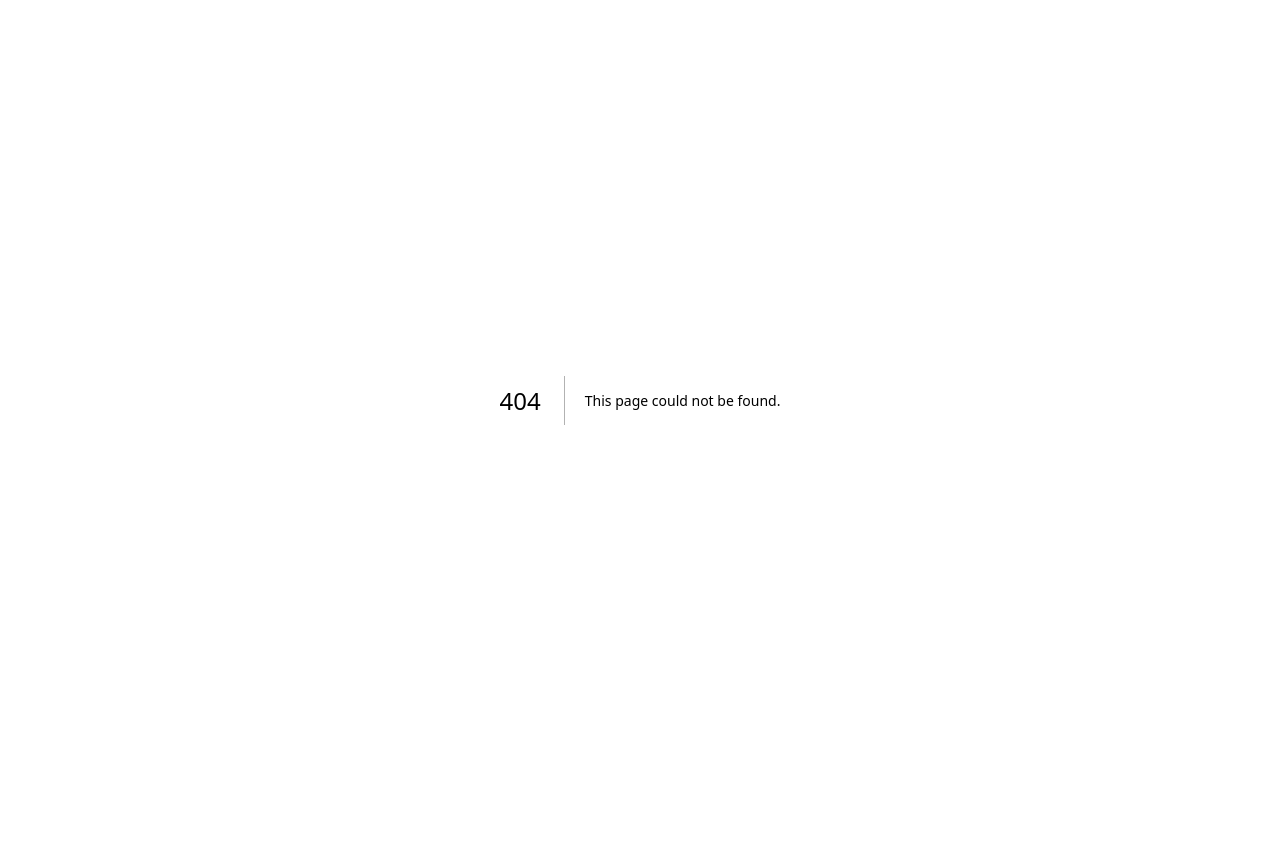
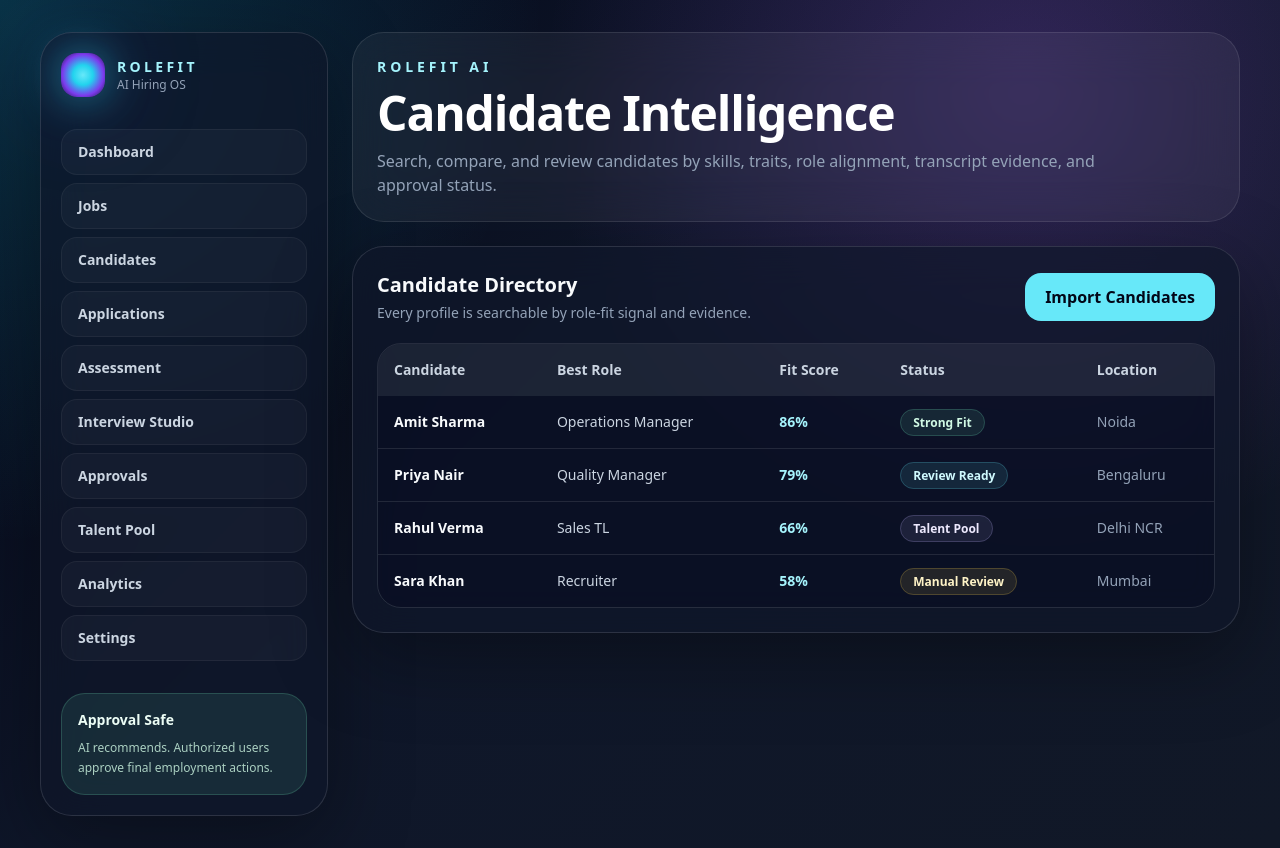
Before and after one commit to shivamgiri-sudo/RoleFit-AI, a Next.js app in the folder frontend/: page /candidates in a window 1280 px wide. Before the commit this address had no page. Before the commit the page ends 800 px from the top, so only its background shows below. Built offline with nearby package versions, Linux system fonts and the light colour scheme.

Commit message:
Add candidate directory UI page

```diff
--- /dev/null
+++ b/frontend/app/candidates/page.tsx
@@ -0,0 +1,48 @@
+import { AppShell, StatusPill } from '../../components/AppShell';
+
+const candidates = [
+  ['Amit Sharma', 'Operations Manager', '86%', 'Strong Fit', 'Noida', 'emerald'],
+  ['Priya Nair', 'Quality Manager', '79%', 'Review Ready', 'Bengaluru', 'cyan'],
+  ['Rahul Verma', 'Sales TL', '66%', 'Talent Pool', 'Delhi NCR', 'violet'],
+  ['Sara Khan', 'Recruiter', '58%', 'Manual Review', 'Mumbai', 'amber'],
+];
+
+export default function CandidatesPage() {
+  return (
+    <AppShell title="Candidate Intelligence" subtitle="Search, compare, and review candidates by skills, traits, role alignment, transcript evidence, and approval status.">
+      <section className="glass-panel rounded-[2rem] p-6">
+        <div className="mb-5 flex flex-col justify-between gap-3 md:flex-row md:items-center">
+          <div>
+            <h2 className="text-xl font-bold">Candidate Directory</h2>
+            <p className="mt-1 text-sm text-slate-400">Every profile is searchable by role-fit signal and evidence.</p>
+          </div>
+          <button className="rounded-2xl bg-cyan-300 px-5 py-3 font-bold text-slate-950">Import Candidates</button>
+        </div>
+        <div className="overflow-hidden rounded-3xl border border-white/10">
+          <table className="w-full text-left text-sm">
+            <thead className="bg-white/[0.06] text-slate-300">
+              <tr>
+                <th className="p-4">Candidate</th>
+                <th className="p-4">Best Role</th>
+                <th className="p-4">Fit Score</th>
+                <th className="p-4">Status</th>
+                <th className="p-4">Location</th>
+              </tr>
+            </thead>
+            <tbody className="divide-y divide-white/10">
+              {candidates.map(([name, role, score, status, location, tone]) => (
+                <tr key={name} className="bg-slate-950/30">
+                  <td className="p-4 font-bold">{name}</td>
+                  <td className="p-4 text-slate-300">{role}</td>
+                  <td className="p-4 text-cyan-200 font-bold">{score}</td>
+                  <td className="p-4"><StatusPill tone={tone as any}>{status}</StatusPill></td>
+                  <td className="p-4 text-slate-400">{location}</td>
+                </tr>
+              ))}
+            </tbody>
+          </table>
+        </div>
+      </section>
+    </AppShell>
+  );
+}
```
